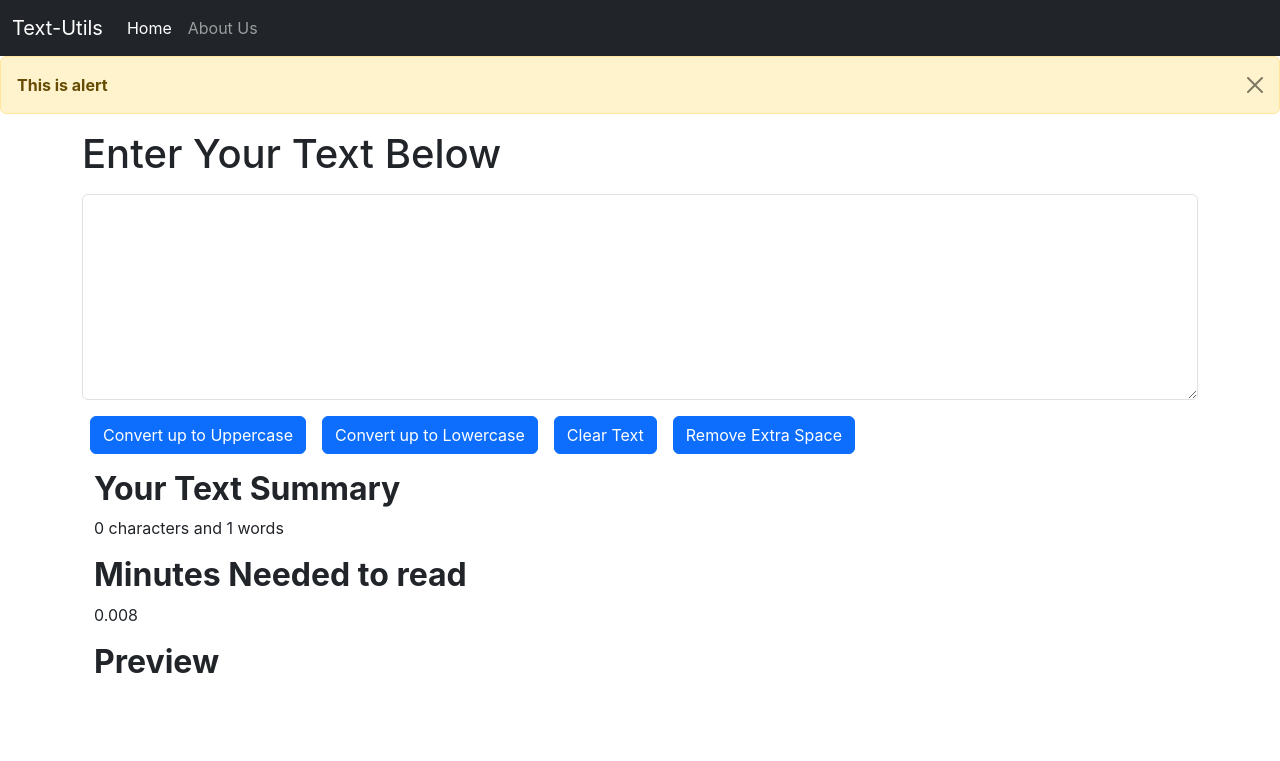
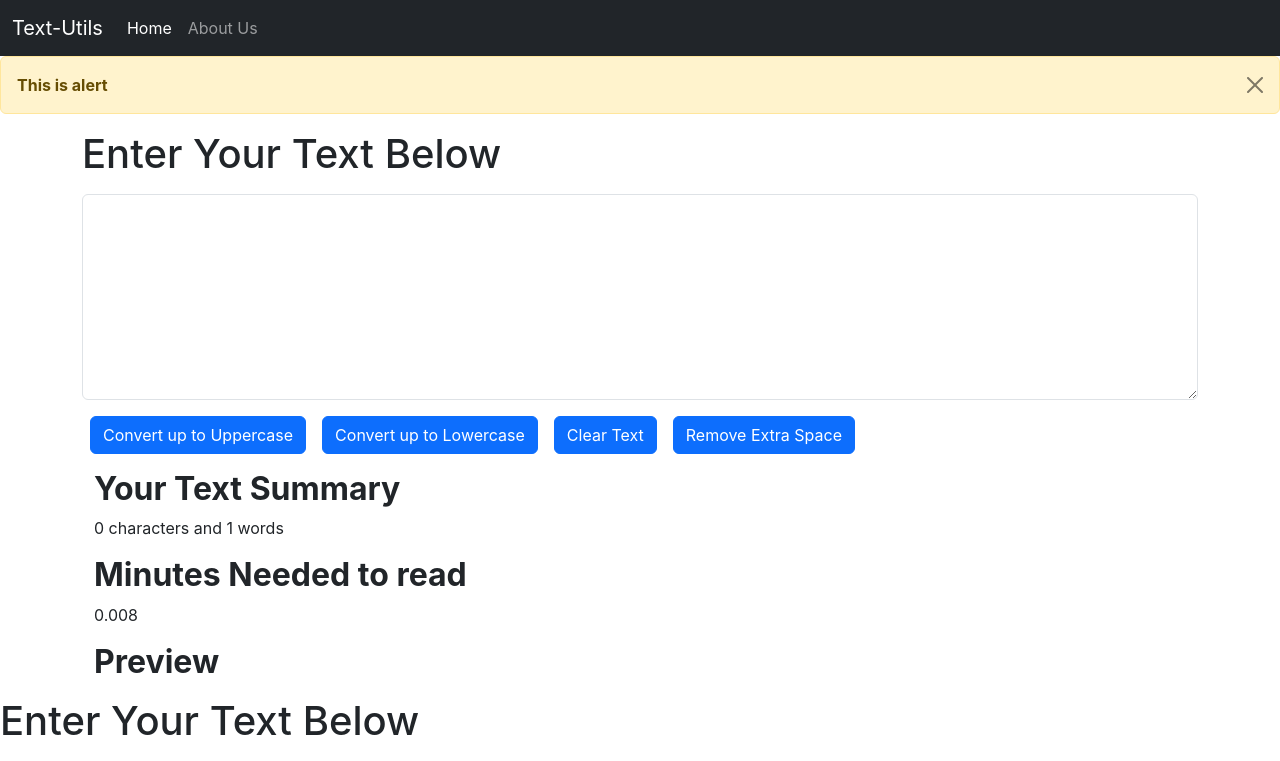
Before and after one commit to TahaAkber/TextUtils, a React (Create React App) app in the folder textutils/my-app/: page / in a window 1280 px wide. Shown: the top 761 px of the page. Built offline with nearby package versions, Linux system fonts and the light colour scheme.

Commit message:
Update App.js

```diff
--- a/textutils/my-app/src/App.js
+++ b/textutils/my-app/src/App.js
@@ -18,6 +18,7 @@ function App() {
           <Route path="/about" element={<About />}></Route>
         </Routes>
       </BrowserRouter>
+        <Textform heading="Enter Your Text Below" />
     </>
   );
 }
```
